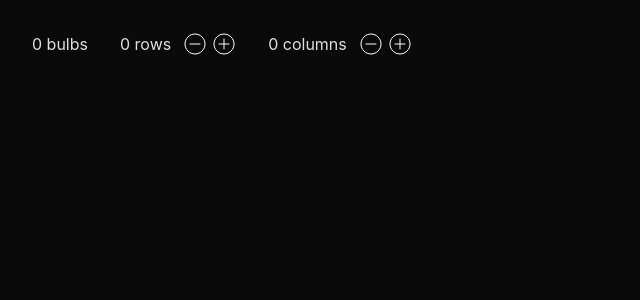
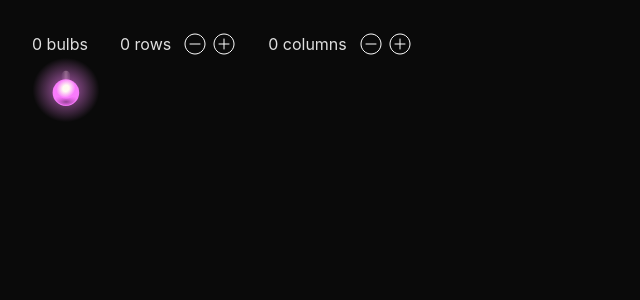
Before and after one commit to AniaPiWo/lights-generator-app, a React (Vite) app: page / in a window 1280 px wide. Shown: the top 300 px of the page, without its empty margins (0-640 px from the left). Built offline with nearby package versions, Linux system fonts and the light colour scheme.

Commit message:
feat: single bulb

```diff
--- a/src/App.css
+++ b/src/App.css
@@ -8,3 +8,7 @@
   display: flex;
   gap: 32px;
 }
+
+img {
+  cursor: pointer;
+}
--- a/src/App.jsx
+++ b/src/App.jsx
@@ -1,5 +1,6 @@
 import "./App.css";
 import Counter from "./components/Counter/Counter";
+import SingleLight from "./components/SingleLight/SingleLight";
 import Text from "./components/Text/Text";
 
 function App() {
@@ -10,6 +11,9 @@ function App() {
         <Counter text={"rows"} count={"0"} />
         <Counter text={"columns"} count={"0"} />
       </nav>
+      <div>
+        <SingleLight />
+      </div>
     </div>
   );
 }
--- /dev/null
+++ b/src/components/SingleLight/SingleLight.jsx
@@ -0,0 +1,16 @@
+import React, { useState } from "react";
+import LightOff from "/images/light-turned-off.svg";
+import LightPink from "/images/light-pink.svg";
+
+const SingleLight = () => {
+  const [isOn, setOn] = useState(true);
+
+  const imageSrc = isOn ? LightPink : LightOff;
+
+  const handleToggle = () => {
+    setOn(!isOn);
+  };
+  return <img src={imageSrc} alt="Single light" onClick={handleToggle} />;
+};
+
+export default SingleLight;
```
Also changed, not shown: public/images/light-turned-off.svg (added).
